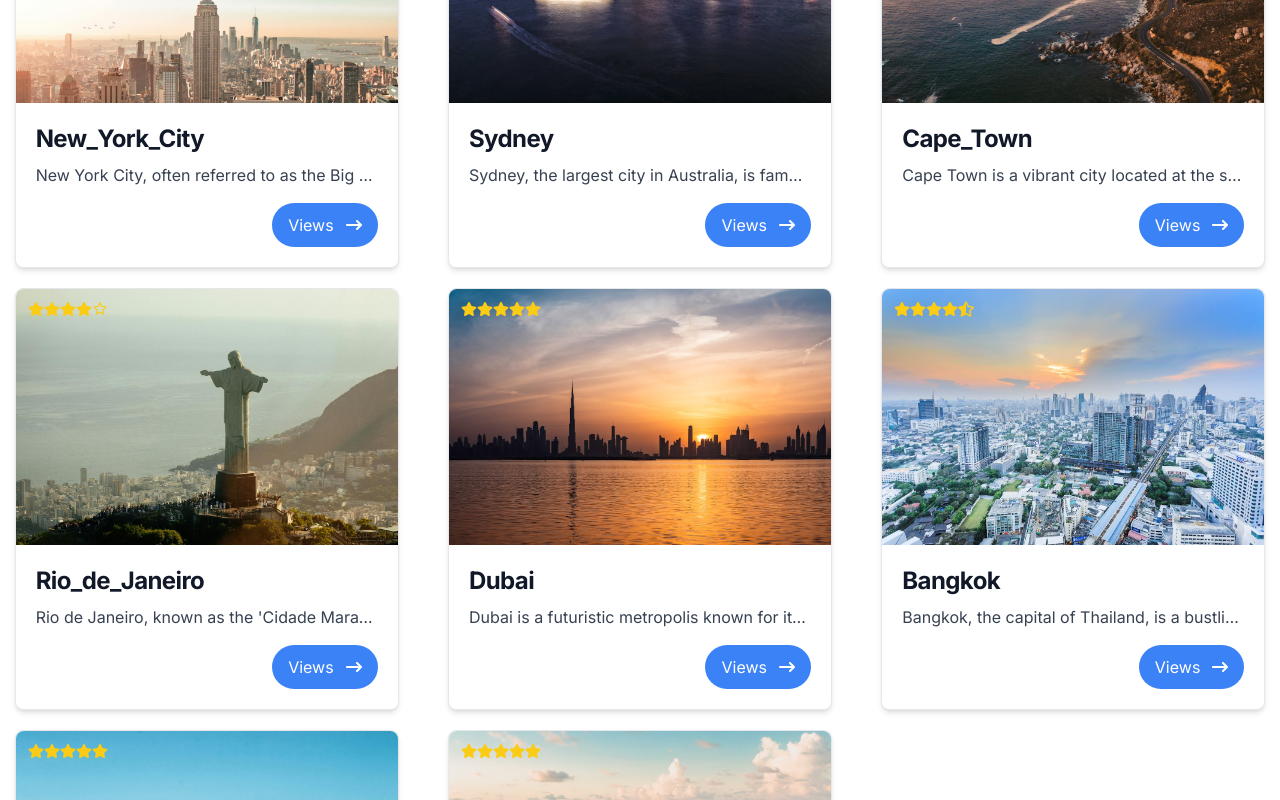
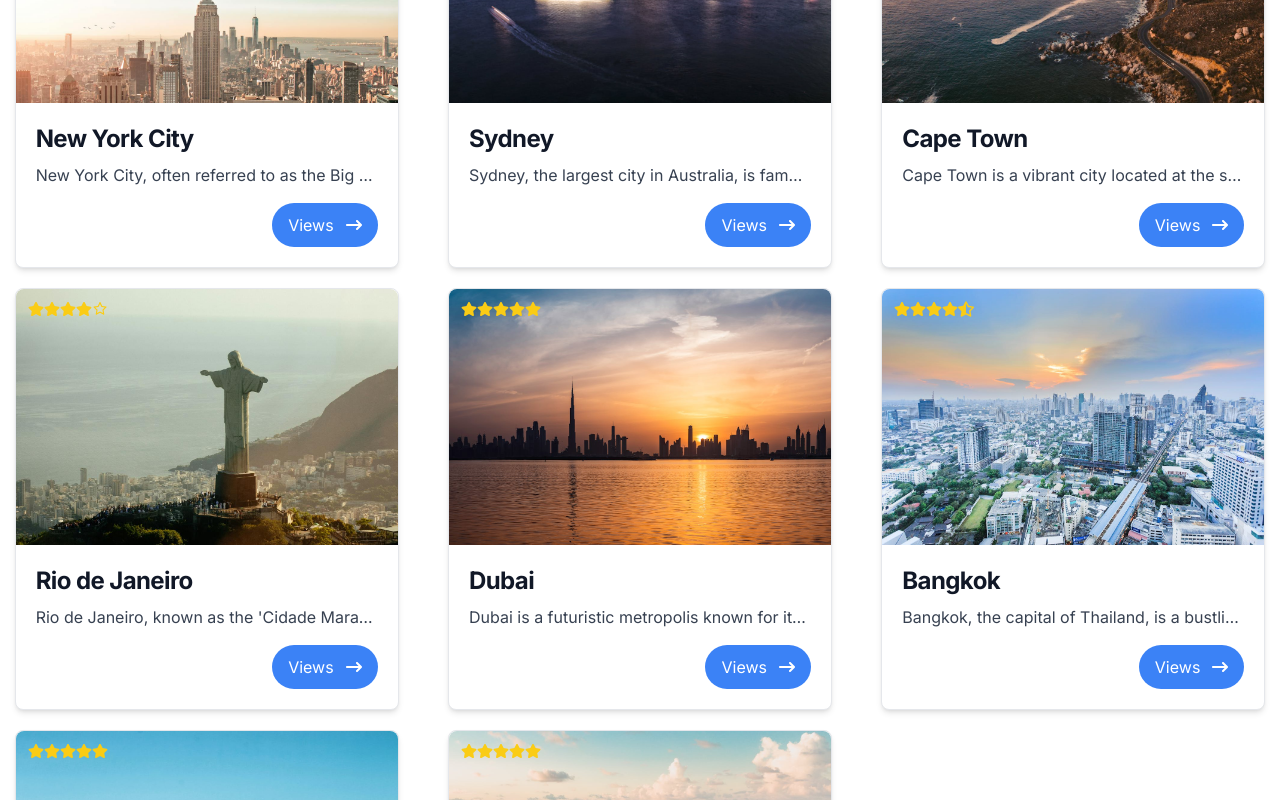
Before and after one commit to sz-adam/Travel-nextjs, a Next.js app: page /travel in a window 1280 px wide. Shown: the part 1040-1840 px from the top of the page. Built offline with nearby package versions, Linux system fonts and the light colour scheme.

Commit message:
location =>name

```diff
--- a/components/Card.tsx
+++ b/components/Card.tsx
@@ -30,7 +30,7 @@ const Card = ({ data }: Props) => {
         <div className="p-5">
           <a href="#">
             <h5 className="text-gray-900 font-bold text-2xl tracking-tight mb-2 dark:text-white">
-              {data.location}
+              {data.name}
             </h5>
           </a>
           <p className="font-normal text-gray-700 mb-3 dark:text-gray-400 overflow-hidden whitespace-nowrap overflow-ellipsis">
```
